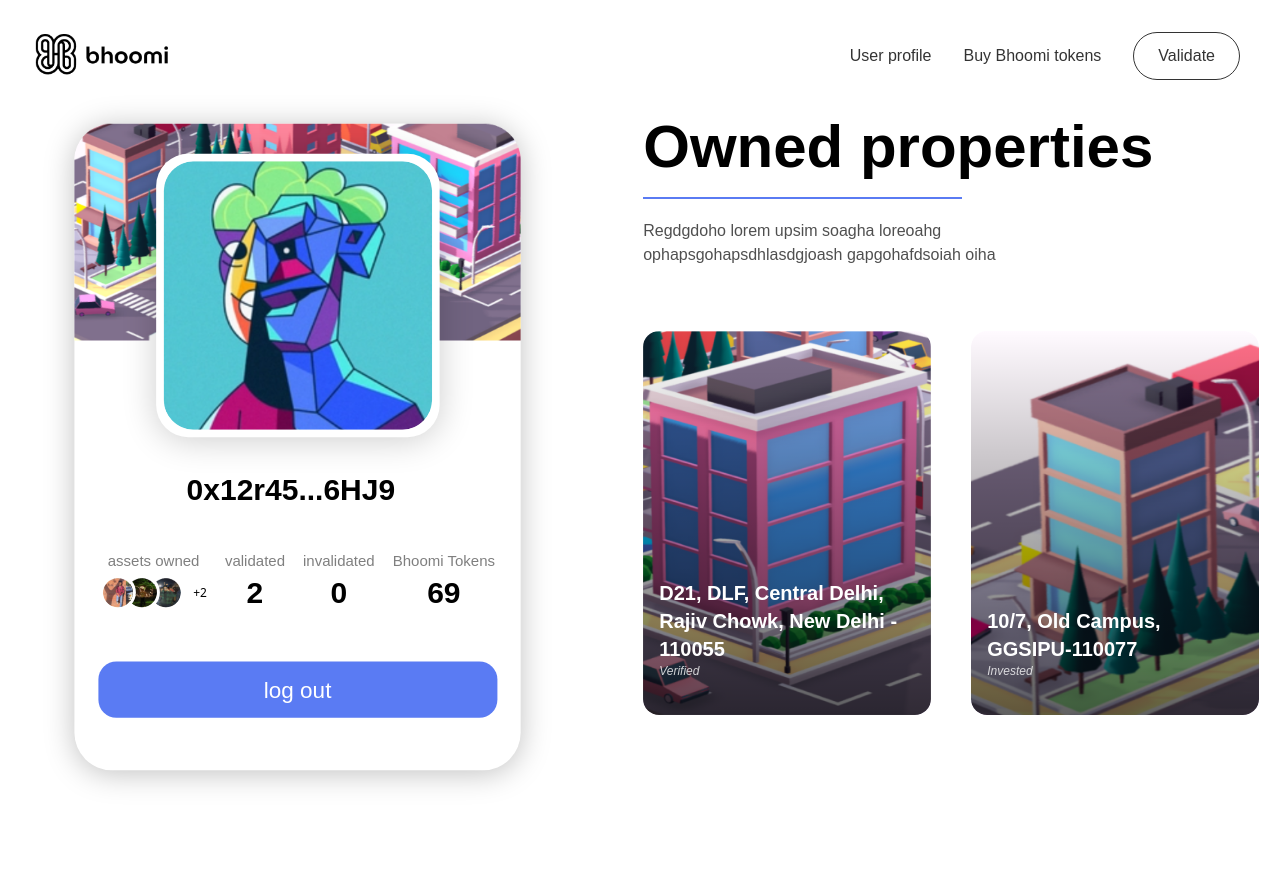
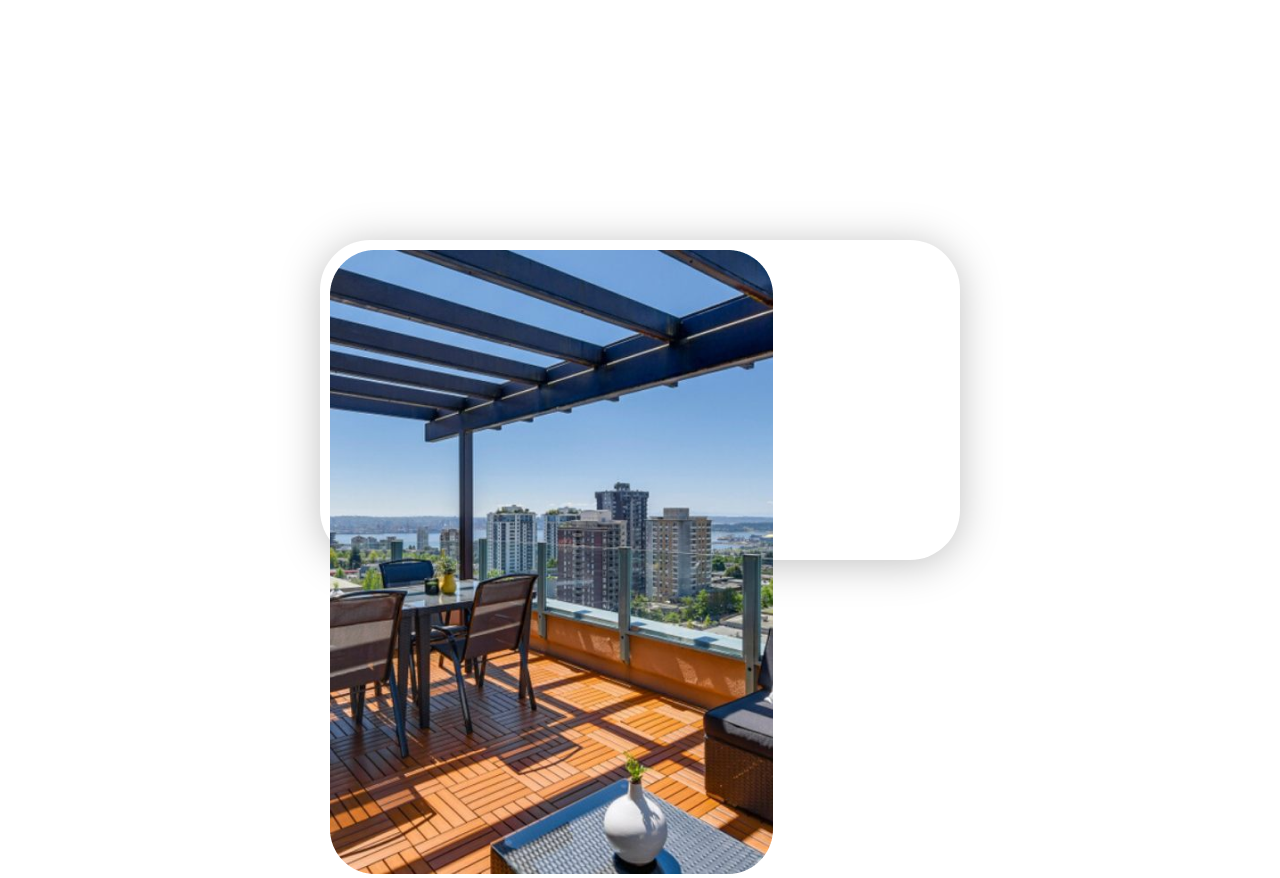
Before and after one commit to ThirdEye-Org/Bhoomi-1.0, a React (Create React App) app: page / in a window 1280 px wide. Built offline with nearby package versions, Linux system fonts and the light colour scheme.

Commit message:
modal start

```diff
--- a/src/App.js
+++ b/src/App.js
@@ -2,6 +2,7 @@
 import './App.css';
 import Navbar from './components/Navbar';
 import Profile from './components/Profile';
+import PropertyModal from './components/propertyModal';
 // import { Model } from './Scene';
 import ThreeScene from './ThreeScene';
 
@@ -9,8 +10,9 @@ function App() {
   return (
     <div >
       {/* <ThreeScene/> */}
-      <Navbar/>
-      <Profile/>
+      {/* <Navbar/> */}
+      {/* <Profile /> */}
+      <PropertyModal/>
       {/* <Model/> */}
     </div>
   );
--- /dev/null
+++ b/src/components/propertyModal.js
@@ -0,0 +1,16 @@
+import React from 'react'
+import penthouse from "./assets/penthouse.png"
+function PropertyModal() {
+  return (
+    <div className="w-screen h-screen flex items-center justify-center">
+      <div className="h-[20rem] w-[40rem] bg-white shadow-[0_4px_40px_rgba(0,0,0,0.25)] rounded-[50px] p-[10px_10px_40px_10px]">
+        <div className=''>
+          <img src={penthouse} alt="" className='' />
+        </div>
+        <div></div>
+      </div>
+    </div>
+  );
+}
+
+export default PropertyModal
```
Also changed, not shown: src/App.css (line endings or trailing spaces), src/components/assets/penthouse.png (added).
